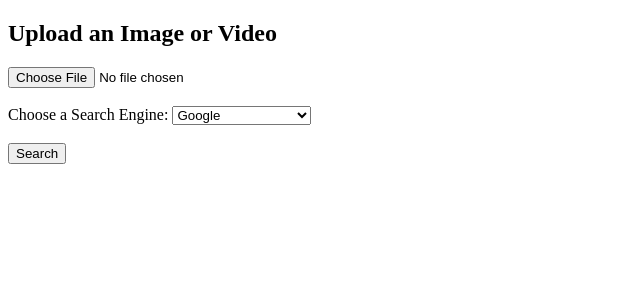
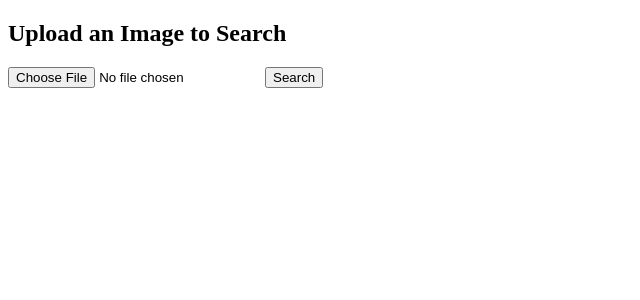
Before and after one commit to hippiebowchang/NSFW-Image-Search, a Flask app: page / in a window 1280 px wide. Shown: the top 300 px of the page, without its empty margins (0-640 px from the left). Run offline with Flask 3, Linux system fonts and the light colour scheme.

Commit message:
Update index.html

```diff
--- a/templates/index.html
+++ b/templates/index.html
@@ -3,26 +3,12 @@
 <head>
     <meta charset="UTF-8">
     <meta name="viewport" content="width=device-width, initial-scale=1.0">
-    <title>Reverse Image & Video Search</title>
+    <title>NSFW Image Search</title>
 </head>
 <body>
-    <h2>Upload an Image or Video</h2>
-
-    <form action="/upload" method="post" enctype="multipart/form-data">
-        <input type="file" name="file" required><br><br>
-
-        <label for="search_engine">Choose a Search Engine:</label>
-        <select name="search_engine" id="search_engine" required>
-            <option value="google">Google</option>
-            <option value="bing">Bing</option>
-            <option value="yandex">Yandex</option>
-            <option value="tineye">TinEye</option>
-            <option value="pimeyes">PimEyes (for faces)</option>
-              <option value="reddit">Reddit</option>
-    <option value="twitter">Twitter</option>
-        </select>
-        <br><br>
-
+    <h2>Upload an Image to Search</h2>
+    <form action="/search" method="post" enctype="multipart/form-data">
+        <input type="file" name="image" required>
         <button type="submit">Search</button>
     </form>
 </body>
```
